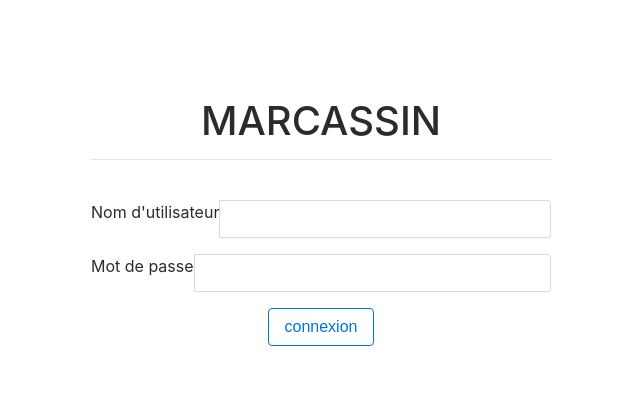
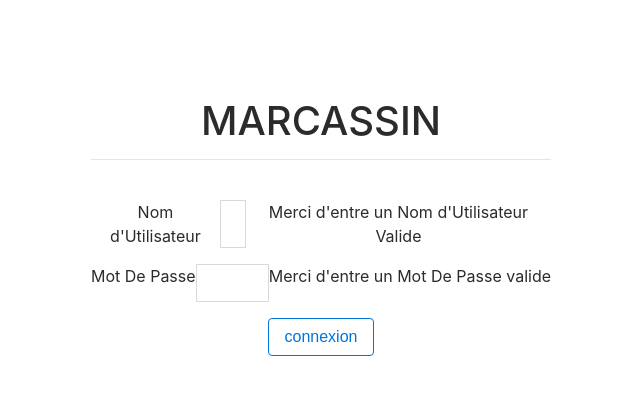
Before and after one commit to Romain-Boudot/Projet_php, a PHP site: page /talk_with_me/login.php in a window 1280 px wide. Shown: the part 181-576 px from the top of the page, without its empty margins (319-959 px from the left). Run offline with PHP 8.4, Linux system fonts and the light colour scheme.

Commit message:
login
erreurs

```diff
--- a/talk_with_me/login.php
+++ b/talk_with_me/login.php
@@ -32,8 +32,11 @@
             exit();
 
         } else {
+                 // mot de passe incorect ou erreur
 
-            // mot de passe incorect ou erreur
+
+
+
 
         }
 
@@ -65,16 +68,19 @@
 
                 <div class="input-group mb-3">
                     <div class="input-group-prepend">
-                        <span class="input-group-text" id="basic-addon1" style="width: 150px;">Nom d'utilisateur</span>
+                        <span class="input-group-text" id="basic-addon1" style="width: 150px;">Nom d'Utilisateur</span>
                     </div>
-                    <input type="text" name="login" class="form-control" value="<?php if(isset($_COOKIE['login'])) echo $_COOKIE['login'];?>" >
+                    <input type="text" name="login" class="form-control is-invalid" id="basic-addon1" value="<?php if(isset($_COOKIE['login'])) echo $_COOKIE['login'];?>" >
+                    <div class="invalid-feedback">Merci d'entre un Nom d'Utilisateur Valide</div>
                 </div>
+
 
                 <div class="input-group mb-3">
                     <div class="input-group-prepend">
-                        <span class="input-group-text" id="basic-addon1" style="width: 150px;">Mot de passe</span>
+                        <span class="input-group-text" id="basic-addon1" style="width: 150px;">Mot De Passe</span>
                     </div>
-                    <input type="password" name="password" class="form-control" value="<?php if(isset($_COOKIE['login'])) echo $_COOKIE['login'];?>" >
+                    <input type="password" name="password" class="form-control is-invalid" id="basic-addon1"value="<?php if(isset($_COOKIE['login'])) echo $_COOKIE['login'];?>" >
+                <div class="invalid-feedback"> Merci d'entre un Mot De Passe valide</div>
                 </div>
 
                 <button class="btn btn-outline-primary" type="submit">connexion</button>
```
